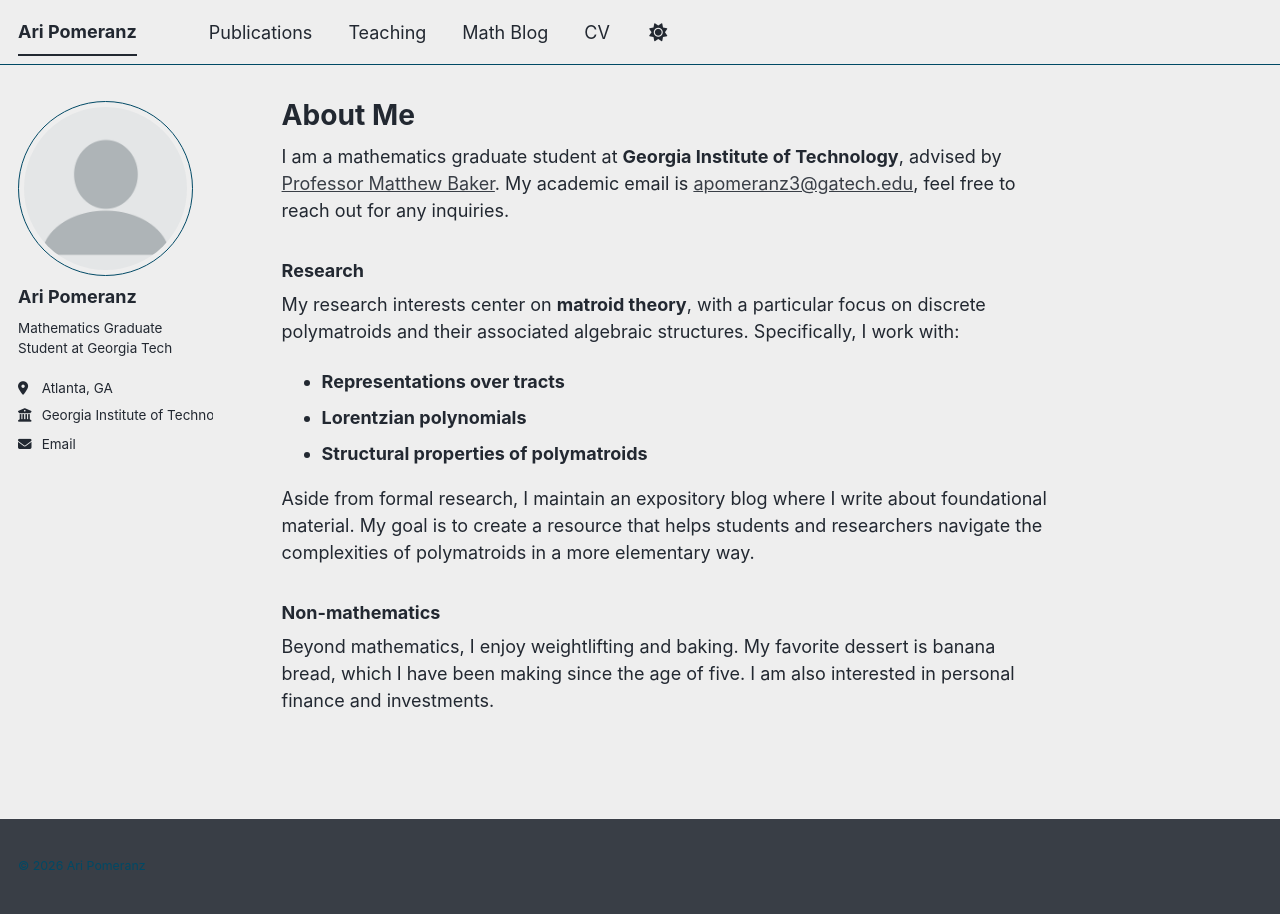
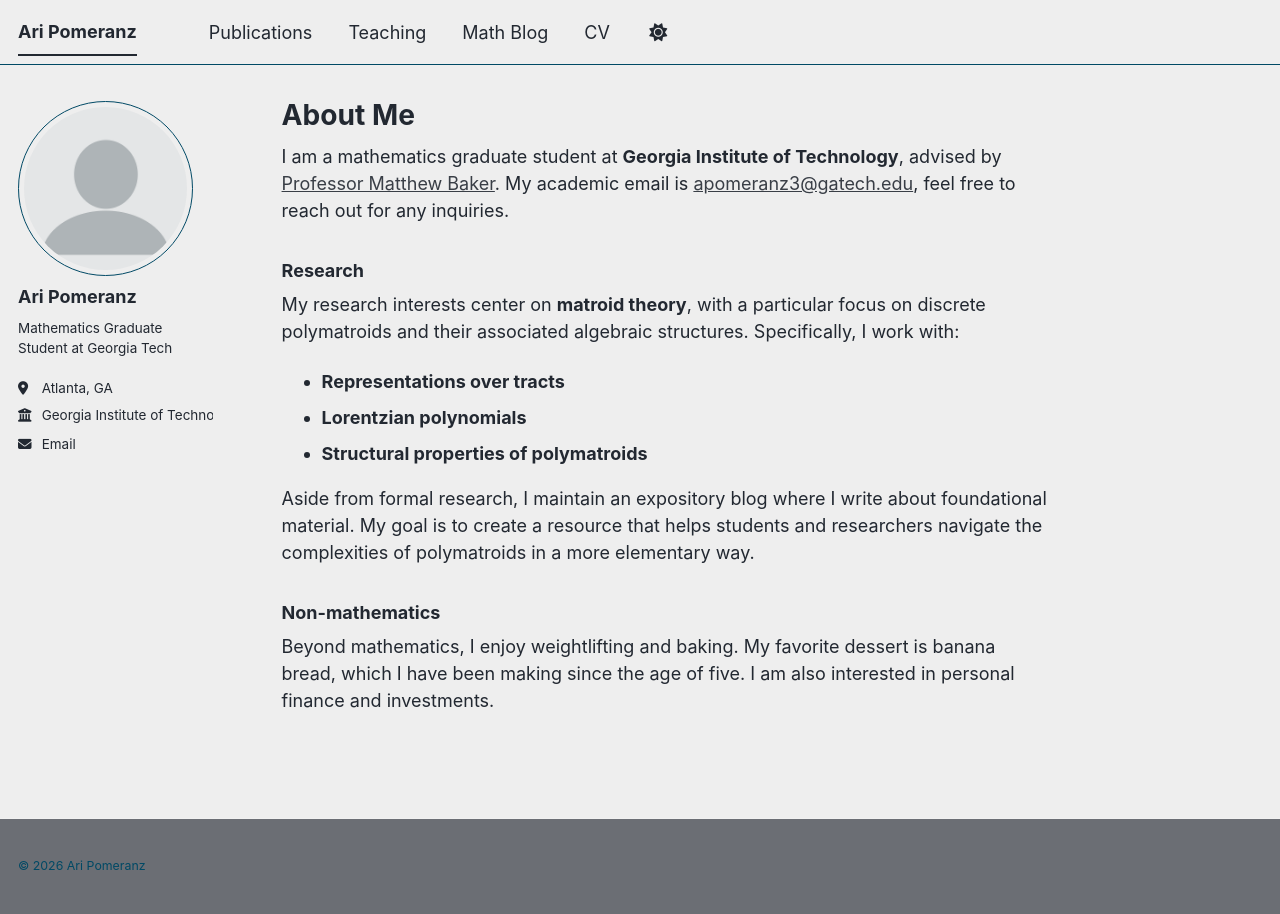
Before and after one commit to aripomeranz/aripomeranz, a Jekyll site: the page built from _pages/about.md, in a window 1280 px wide. Built offline with Jekyll 4.4.1, drawn with Linux system fonts in a browser that asks for light colours; a script bundle is joined from its source files by our own code; library files that are not in the unit come from our copies.

Commit message:
Update _air_light.scss

```diff
--- a/_sass/theme/_air_light.scss
+++ b/_sass/theme/_air_light.scss
@@ -15,7 +15,7 @@ $text                       : #222831;
 $link                       : #393e46;
 $link-dark                  : mix(#000, $link, 25%);
 $link-light                 : mix(#fff, $link, 25%);
-$footer                     : #393e46;
+$footer                     : mix(#fff, $link, 25%);
 
 /* Color codes used for the site */
 $danger-color               : #ee5f5b;
```
